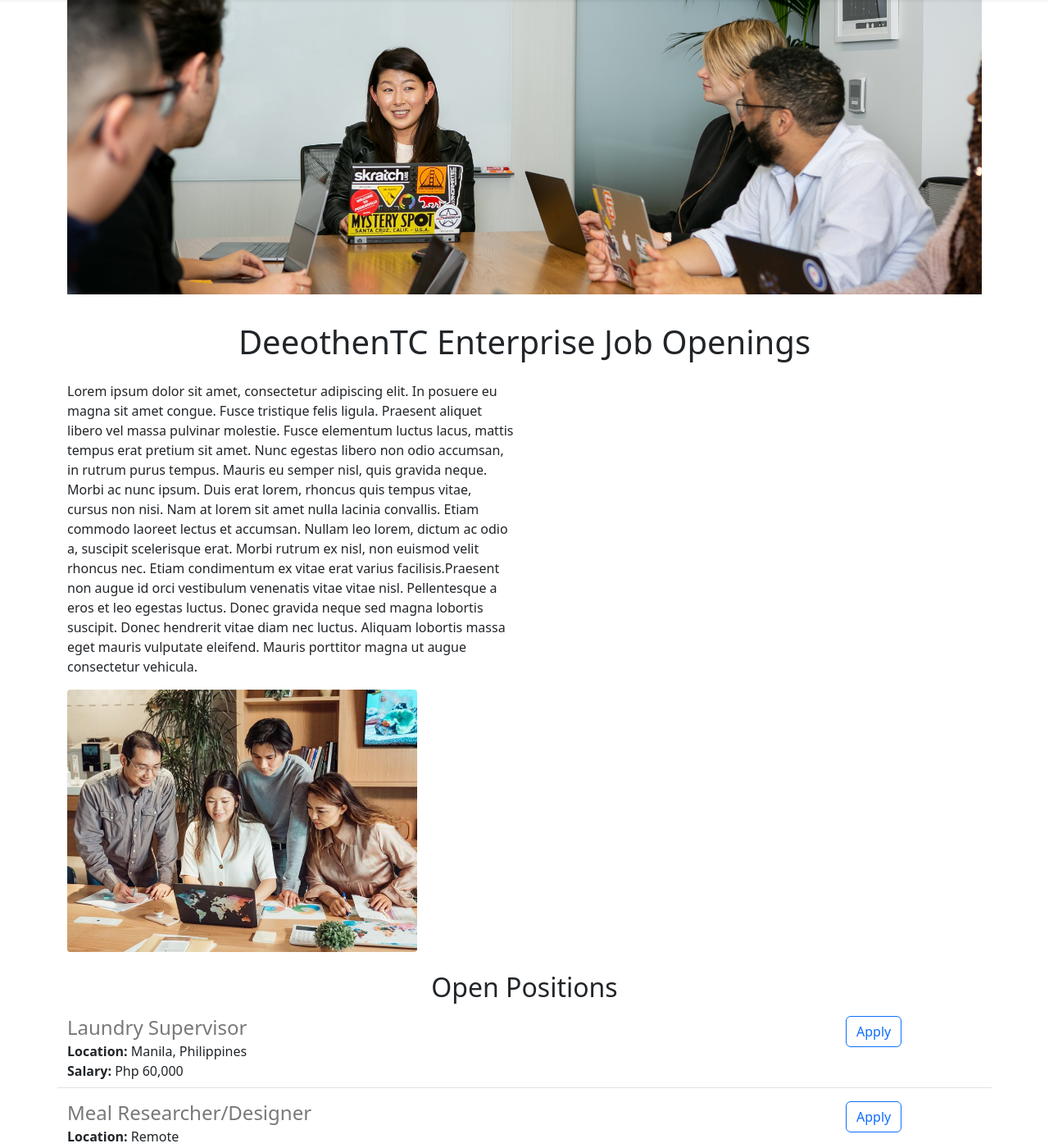
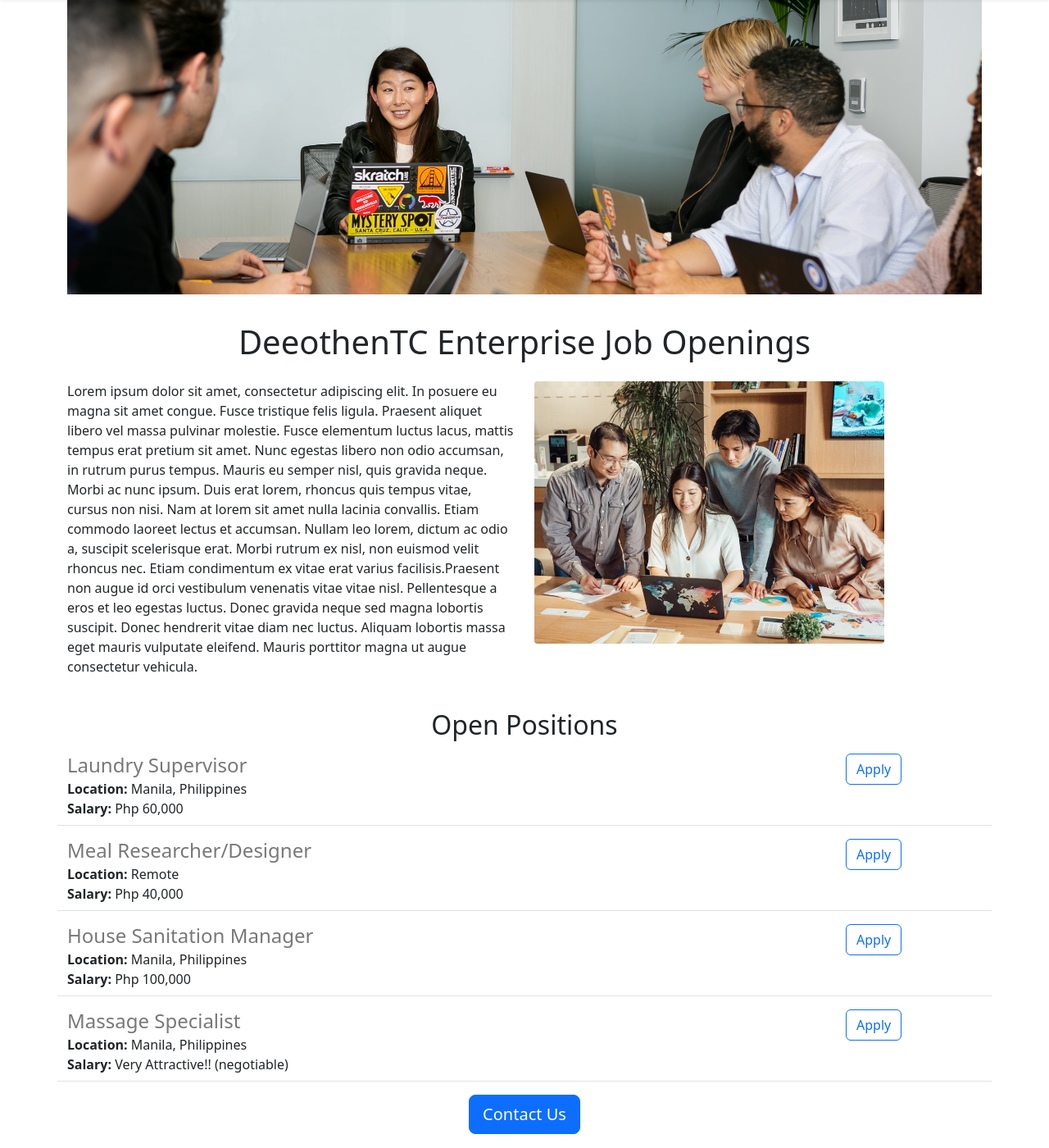
Before and after one commit to deeothenteecation/deeothen-careers-website-v2, a Flask app: page / in a window 1280 px wide. Shown: the part 57-1457 px from the top of the page at 82% size. Run offline with Flask 3, Linux system fonts and the light colour scheme.

Commit message:
Update home.html

```diff
--- a/templates/home.html
+++ b/templates/home.html
@@ -28,7 +28,7 @@
         Lorem ipsum dolor sit amet, consectetur adipiscing elit. In posuere eu magna sit amet congue. Fusce tristique felis ligula. Praesent aliquet libero vel massa pulvinar molestie. Fusce elementum luctus lacus, mattis tempus erat pretium sit amet. Nunc egestas libero non odio accumsan, in rutrum purus tempus. Mauris eu semper nisl, quis gravida neque. Morbi ac nunc ipsum. Duis erat lorem, rhoncus quis tempus vitae, cursus non nisi. Nam at lorem sit amet nulla lacinia convallis. Etiam commodo laoreet lectus et accumsan. Nullam leo lorem, dictum ac odio a, suscipit scelerisque erat. Morbi rutrum ex nisl, non euismod velit rhoncus nec. Etiam condimentum ex vitae erat varius facilisis.Praesent non augue id orci vestibulum venenatis vitae vitae nisl. Pellentesque a eros et leo egestas luctus. Donec gravida neque sed magna lobortis suscipit. Donec hendrerit vitae diam nec luctus. Aliquam lobortis massa eget mauris vulputate eleifend. Mauris porttitor magna ut augue consectetur vehicula.
       </p>
         </div>
-        <div class="d-none d-md-block col-md-12">
+        <div class="d-none d-md-block col-md-6">
         <img src="/static/people.jpg" style="height:320px;border-radius:4px">
         </div>
         </div>
```
